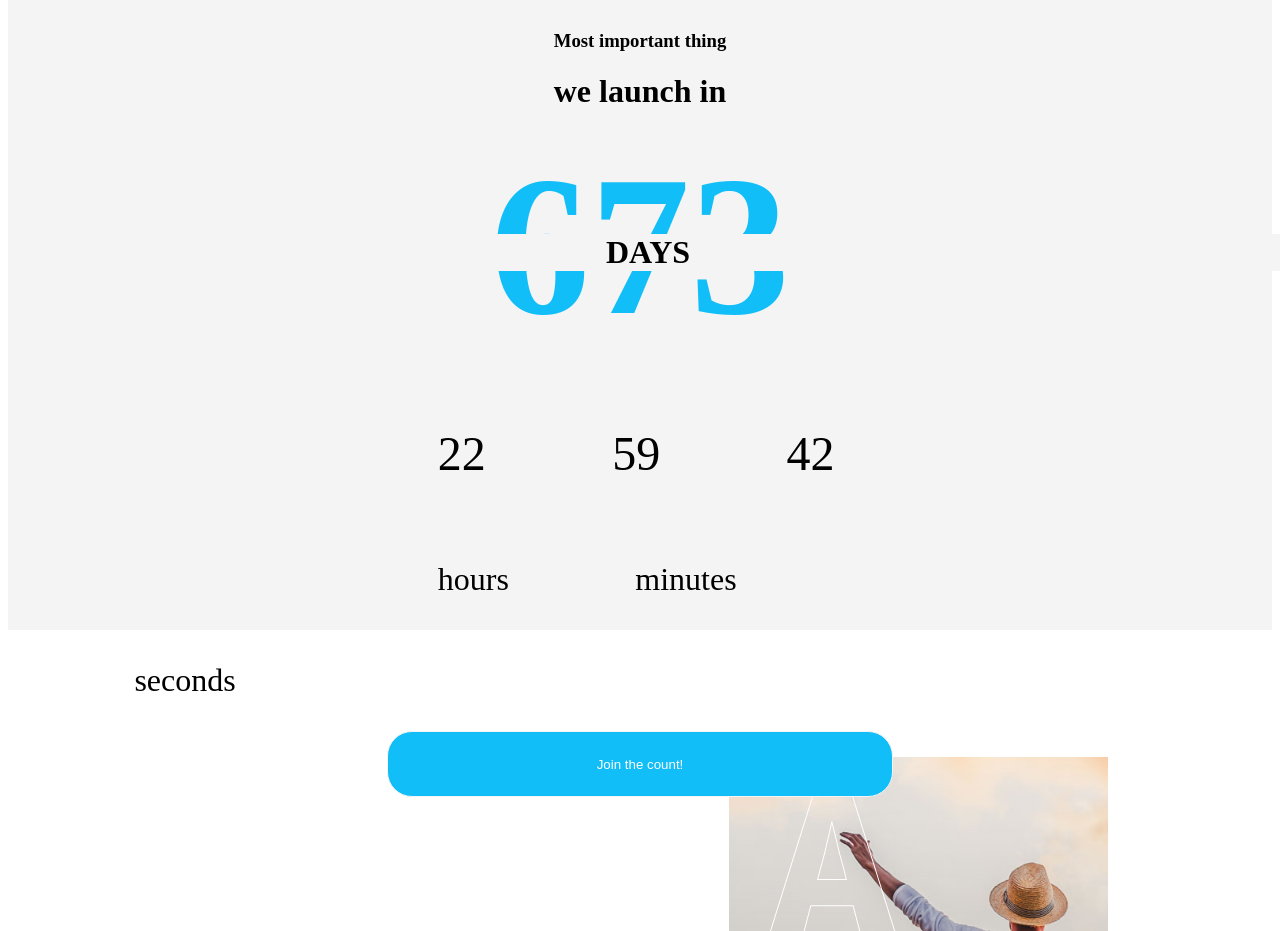
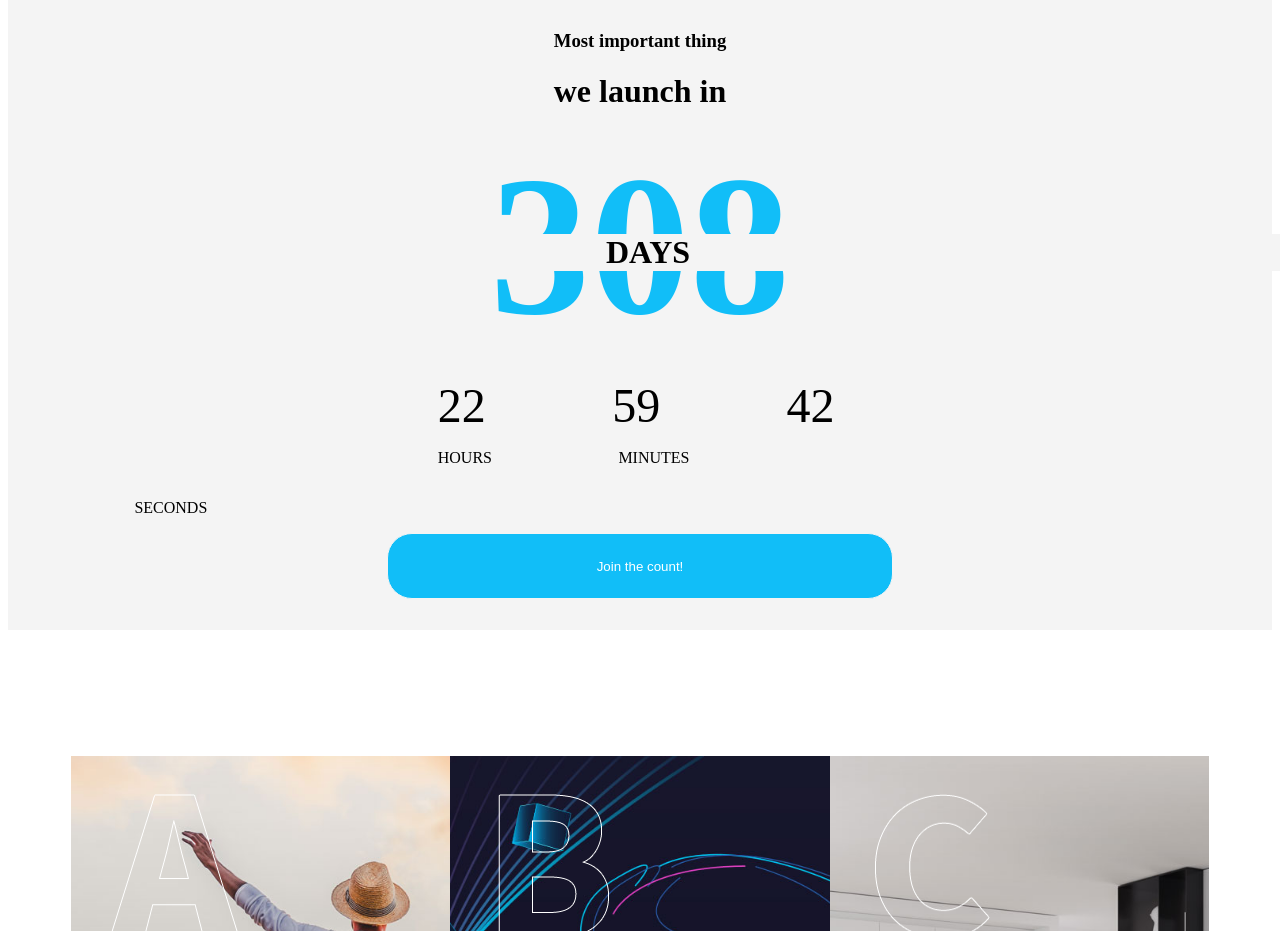
Before and after one commit to TokenRevolution/porter-free, a plain HTML site: page index.html in a window 1280 px wide. Shown: the part 3480-4411 px from the top of the page. Drawn offline with Linux system fonts and the light colour scheme.

Commit message:
Update index.html

```diff
--- a/index.html
+++ b/index.html
@@ -230,18 +230,18 @@
   </div>
           <br>
           <div>
-<p id="demoh" style="float:left; margin-left: 34%;font-size: 3em;"></p>
-<p id="demom" style="float:left; margin-left: 10%;font-size: 3em;"></p>
-<p id="demos" style="float:left;margin-left: 10%;margin-right: 34%;font-size: 3em;"></p>
+<p id="demoh" style="float:left;margin-left: 34%;font-size: 3em;margin-bottom: 0%;margin-top: 0%;"></p>
+<p id="demom" style="float:left;margin-left: 10%;font-size: 3em;margin-bottom: 0%;margin-top: 0%;"></p>
+<p id="demos" style="float:left;margin-left: 10%;margin-right: 34%;font-size: 3em;margin-bottom: 0%;margin-top: 0%;"></p>
           </div>
           <div>
-<p style="float:left; margin-left: 34%;font-size: 2em;">hours</p>
-<p style="float:left; margin-left: 10%;font-size: 2em;">minutes</p>
-<p style="float:left;margin-left: 10%;margin-right: 34%;font-size: 2em;">seconds</p>
+<p style="float:left;margin-left: 34%;font-size: 1em;">HOURS</p>
+<p style="float:left;margin-left: 10%;font-size: 1em;">MINUTES</p>
+<p style="float:left;margin-left: 10%;margin-right: 34%;font-size: 1em;">SECONDS</p>
           </div>
 <script>
 // Set the date we're counting down to
-var countDownDate = new Date("Jan 5, 2024 15:37:25").getTime();
+var countDownDate = new Date("Jan 5, 2023 15:37:25").getTime();
 
 // Update the count down every 1 second
 var x = setInterval(function() {
```
